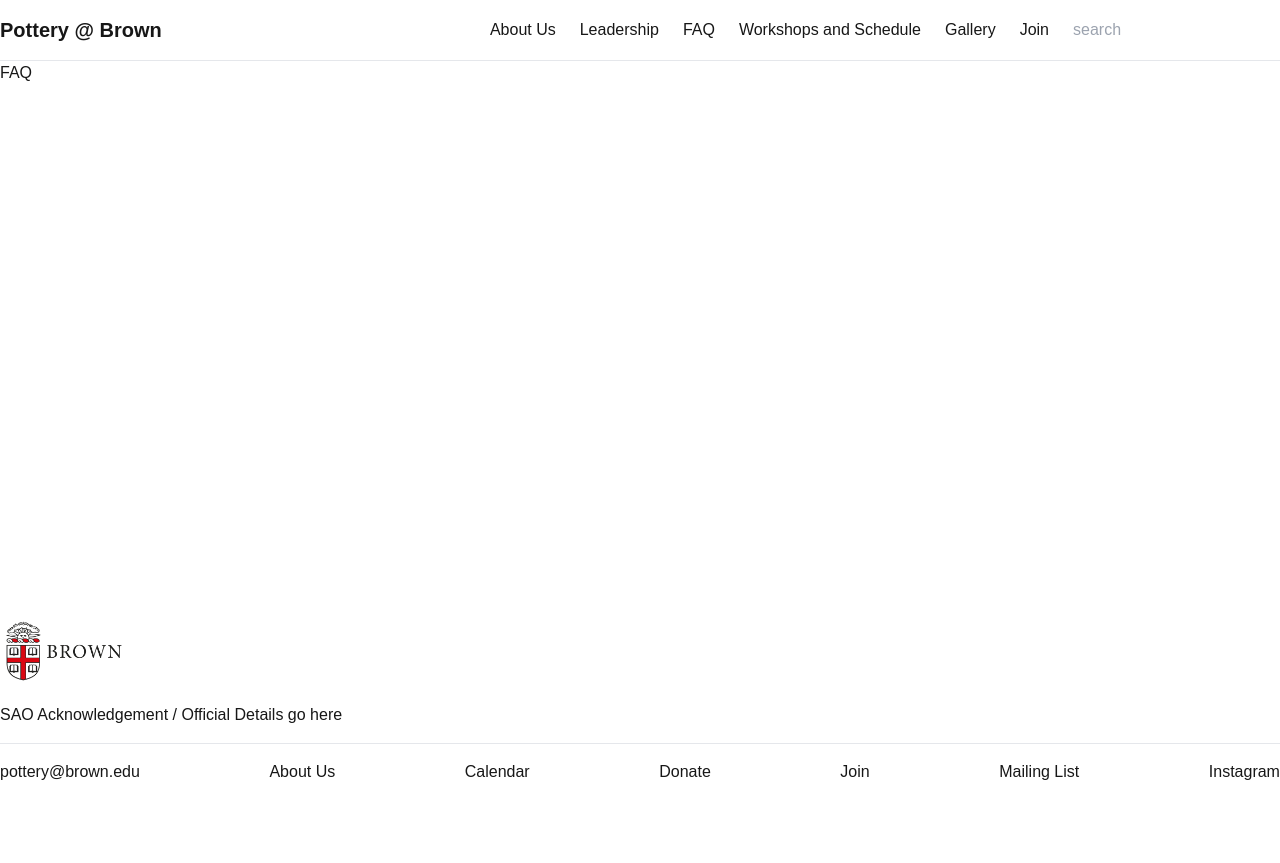
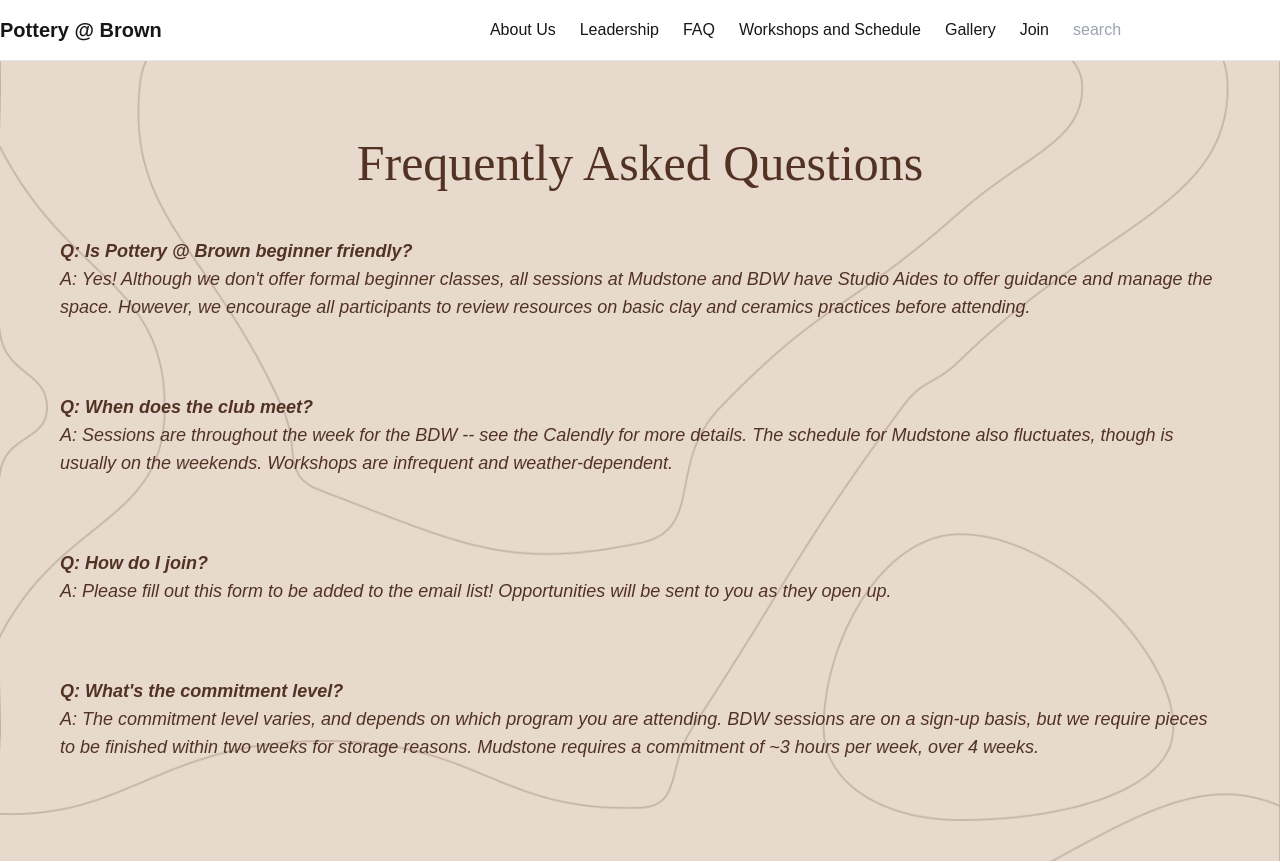
Before and after one commit to fullstackatbrown/project-pottery-at-brown, a Next.js app: page /faq in a window 1280 px wide. Shown: the top 863 px of the page. Before the commit the page ends 800 px from the top, so only its background shows below. Built offline with nearby package versions, Linux system fonts and the light colour scheme; a web font is replaced by a local one.

Commit message:
made faq page

```diff
--- a/src/app/faq/page.js
+++ b/src/app/faq/page.js
@@ -1,7 +1,37 @@
-export default function Workshops(){
+"use client"
+import { useState } from 'react';
+
+function QuestionAnswer(props) {
     return (
-        <main>
-            <h2>FAQ</h2>
+        <div className="!justify-start">
+        <p className="text-lg text-[#513223] font-bold italic pt-4 pr-5 pl-5 font-inter mt-5">
+            Q: {props.question}
+        </p>
+        <p className="text-lg text-[#513223] pb-4 pr-5 pl-5 italic font-inter mb-5">
+            A: {props.answer}
+        </p>
+        </div>
+        )
+}
+
+export default function FAQs(){
+    const [faq, setFAQ] = useState([
+        {"question": "Is Pottery @ Brown beginner friendly?",
+        "answer": "Yes! Although we don't offer formal beginner classes, all sessions at Mudstone and BDW have Studio Aides to offer guidance and manage the space. However, we encourage all participants to review resources on basic clay and ceramics practices before attending."},
+        {"question": "When does the club meet?", "answer": "Sessions are throughout the week for the BDW -- see the Calendly for more details. The schedule for Mudstone also fluctuates, though is usually on the weekends. Workshops are infrequent and weather-dependent. "},
+        {"question": "How do I join?", "answer": "Please fill out this form to be added to the email list! Opportunities will be sent to you as they open up."},
+        {"question": "What's the commitment level?", "answer": "The commitment level varies, and depends on which program you are attending. BDW sessions are on a sign-up basis, but we require pieces to be finished within two weeks for storage reasons. Mudstone requires a commitment of ~3 hours per week, over 4 weeks."},
+        // {"question": "", "answer": ""},
+        ]);
+    return (
+        <main className="bg-[url(/background.png)] bg-cover bg-center min-h-screen flex flex-col justify-center p-10 h-full">
+            <div className="flex flex-col min-h-full">
+                <h1 className="text-[50px] font-hedvig text-[#513223] mx-auto !justify-center !items-center">Frequently Asked Questions</h1>
+                {faq.map((qna) =>
+                    <QuestionAnswer key={qna.question} question={qna.question} answer={qna.answer}> </QuestionAnswer>
+                    )}
+
+            </div>
         </main>
     )
 }
```
